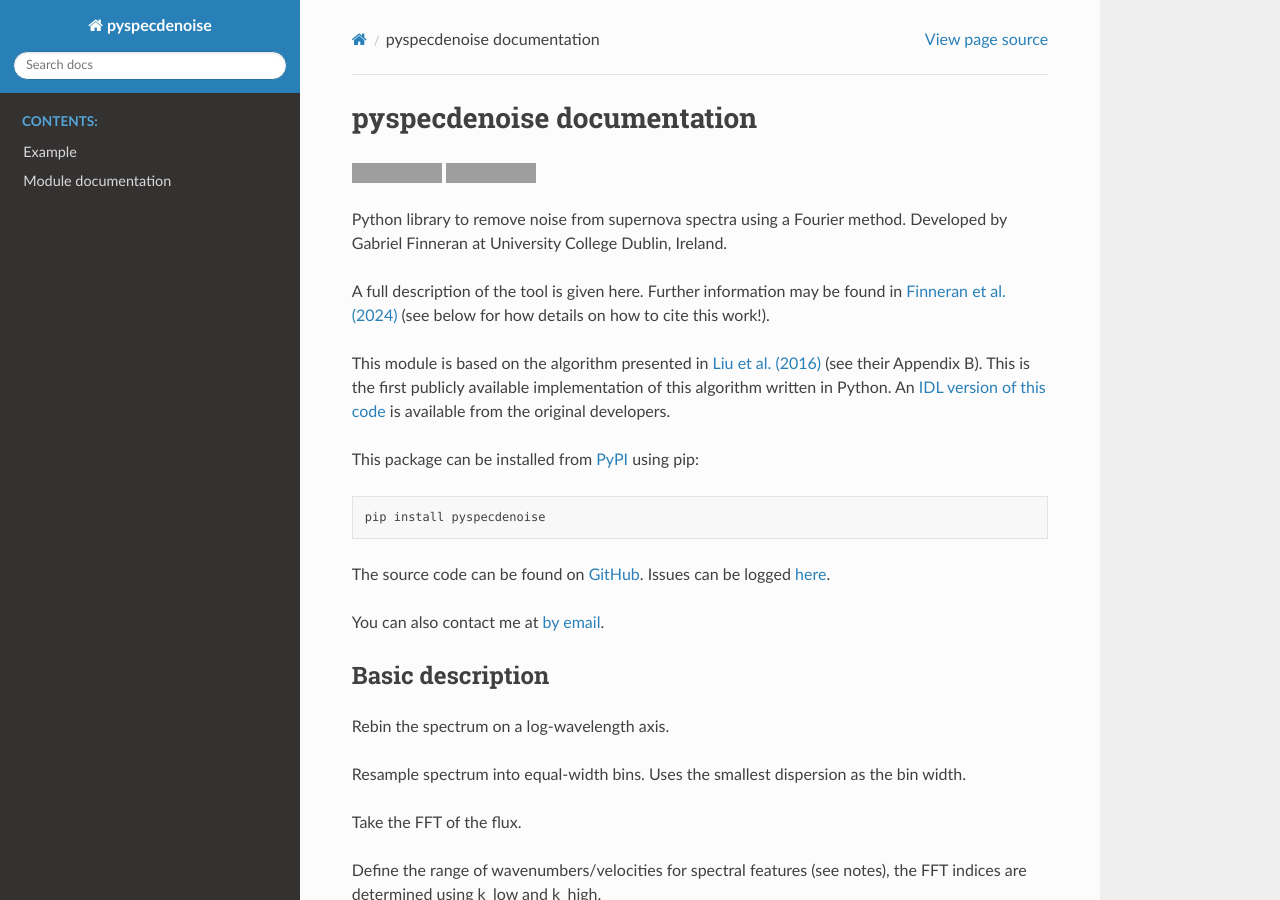
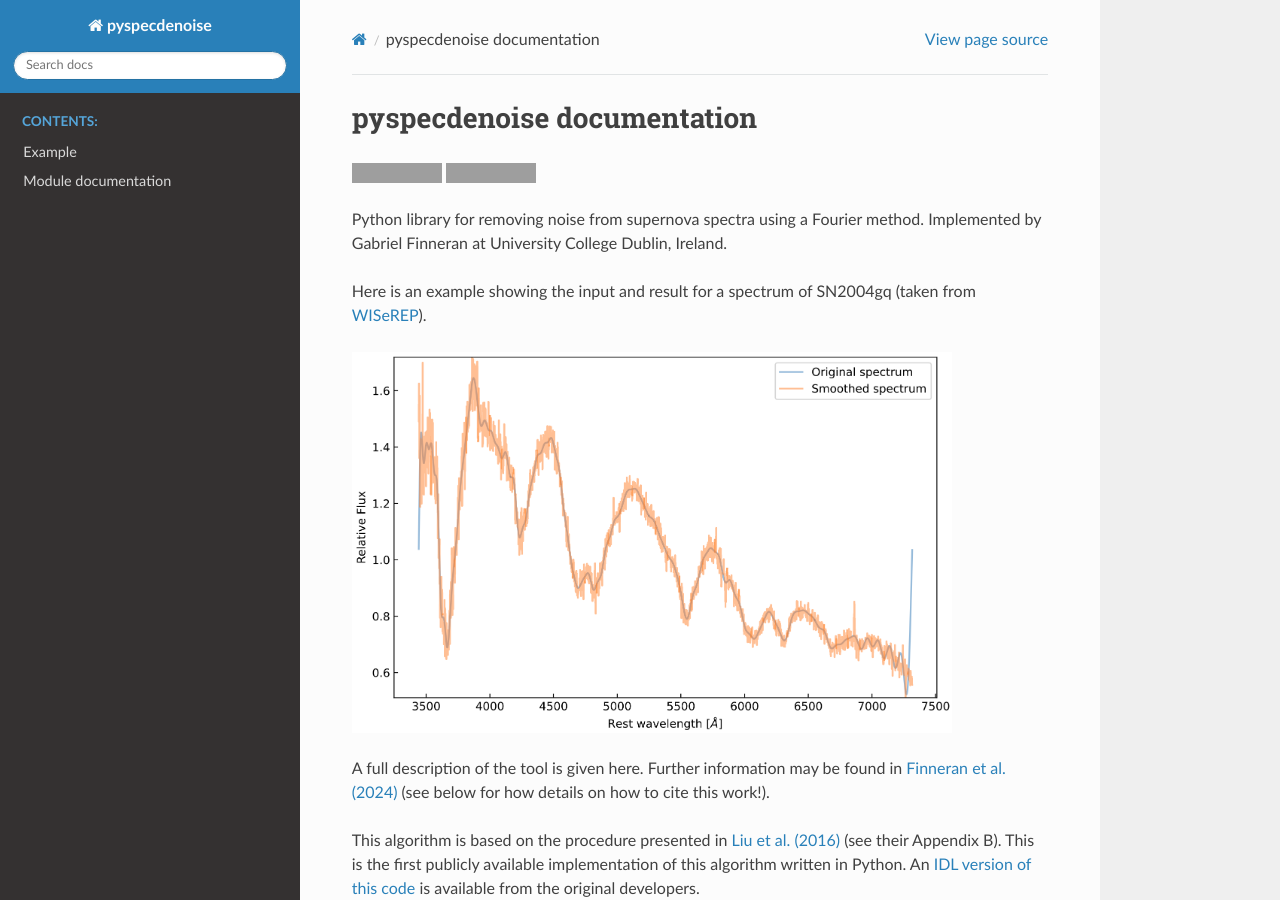
Before and after one commit to GabrielF98/fouriersmooth, a Sphinx documentation site: the page built from docs/index.rst, in a window 1280 px wide and 900 px high. Built offline with Sphinx 7.4.7 and the Read the Docs theme 3.1.0, drawn with Linux system fonts in a browser that asks for light colours; some of the changed text lies outside the part shown; grey boxes are pictures that could not be loaded.

Commit message:
Typo fixing. Added more images.

```diff
--- a/docs/index.rst
+++ b/docs/index.rst
@@ -16,11 +16,16 @@ pyspecdenoise documentation
 |GitHub Release| |Publish with PyPI|
 
 
-Python library to remove noise from supernova spectra using a Fourier method. Developed by Gabriel Finneran at University College Dublin, Ireland.
+Python library for removing noise from supernova spectra using a Fourier method. Implemented by Gabriel Finneran at University College Dublin, Ireland.
+
+Here is an example showing the input and result for a spectrum of SN2004gq (taken from `WISeREP <https://www.wiserep.org/object/8340>`_).
+
+.. image:: _static/FitB.png
+   :width: 600
 
 A full description of the tool is given here. Further information may be found in `Finneran et al. (2024) <https://arxiv.org/abs/2411.12574>`_ (see below for how details on how to cite this work!).
 
-This module is based on the algorithm presented in `Liu et al. (2016) <https://ui.adsabs.harvard.edu/abs/2016ApJ...827...90L/abstract>`_ (see their Appendix B).
+This algorithm is based on the procedure presented in `Liu et al. (2016) <https://ui.adsabs.harvard.edu/abs/2016ApJ...827...90L/abstract>`_ (see their Appendix B).
 This is the first publicly available implementation of this algorithm written in Python.
 An `IDL version of this code <https://github.com/metal-sn/SESNspectraLib/blob/master/SNspecFFTsmooth.pro>`_ is available from the original developers.
 
@@ -35,6 +40,7 @@ The source code can be found on `GitHub <https://github.com/GabrielF98/fouriersm
 Issues can be logged `here <https://github.com/GabrielF98/fouriersmooth/issues>`_.
 
 You can also contact me at `by email <mailto:gabfin15@gmail.com>`_.
+
 
 Basic description
 -----------------
@@ -57,6 +63,11 @@ Set M = 0 for k>k_noise.
 Invert FFT.
 
 Resample spectrum to the original linear grid.
+
+Here is an example image showing the procedure used to determine k_noise (using the same spectrum of SN2004gq from WISeREP)
+
+.. image:: _static/FitA.png
+   :width: 600
 
 **Notes:**
 
```
Also changed, not shown: docs/example.rst (+9 -7 lines), docs/_static/FitA.png (added), docs/_static/FitB.png (added).
